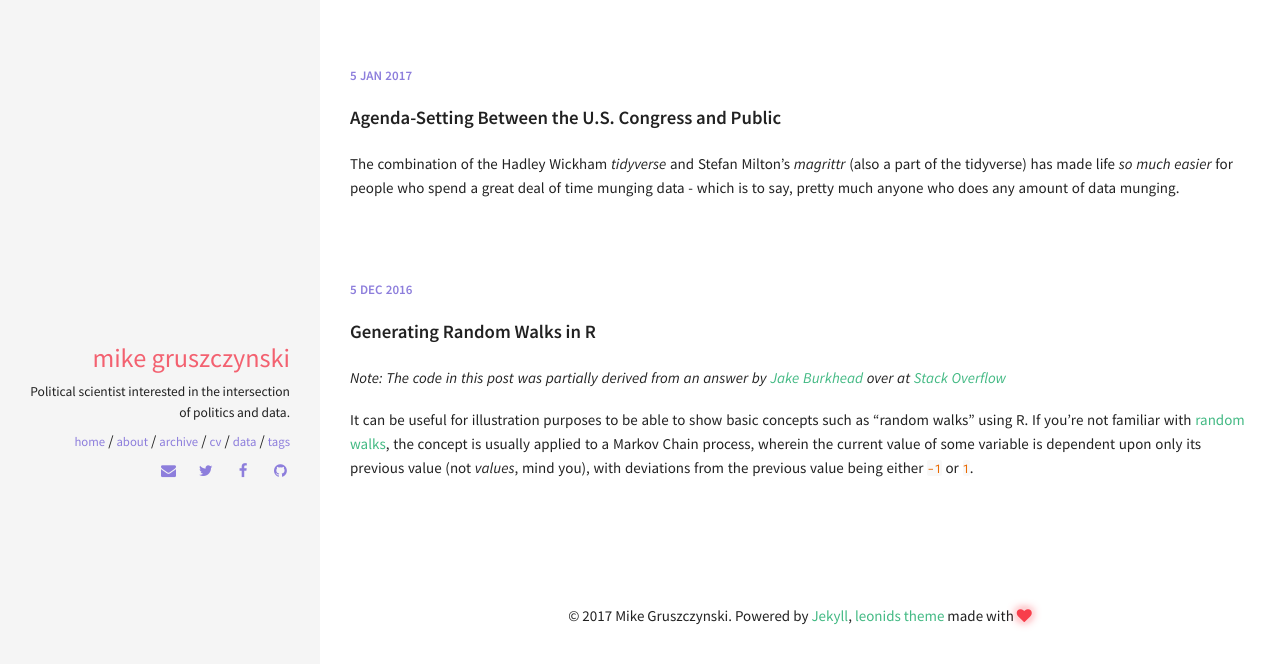
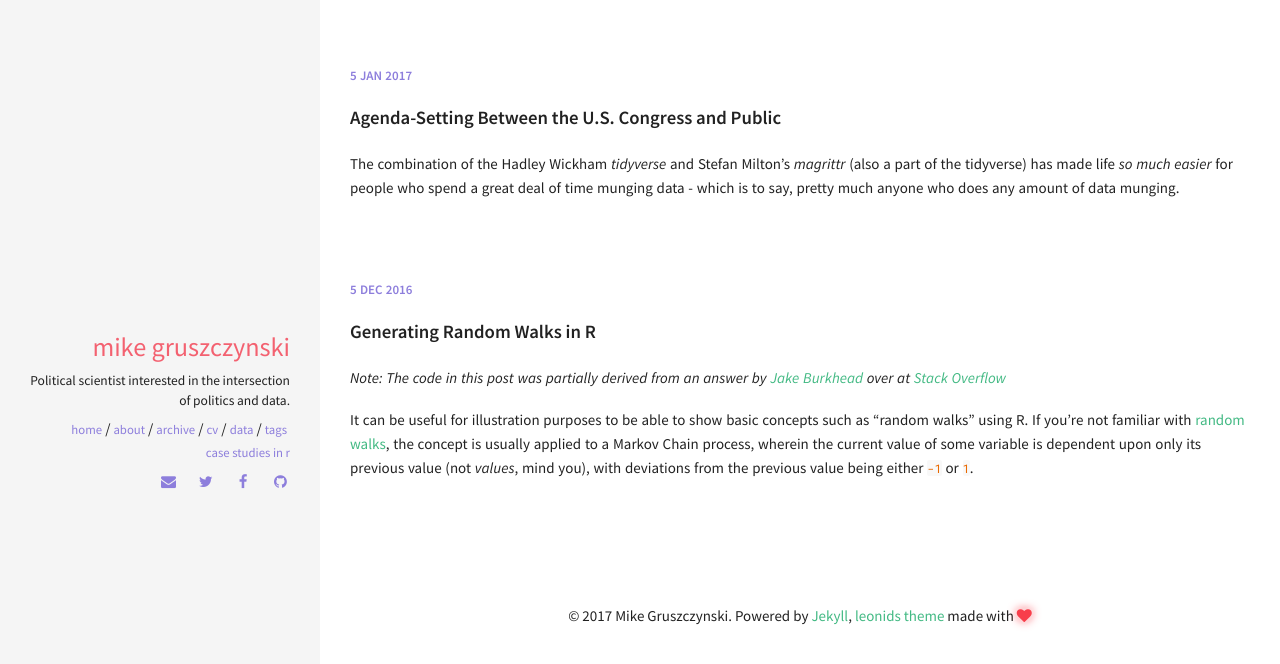
Before and after one commit to MikeGruz/mikegruz.github.io, a Jekyll site: the page built from index.html, in a window 1280 px wide. Shown: the top 664 px of the page. Built offline with Jekyll 4.4.1, drawn with Linux system fonts in a browser that asks for light colours.

Commit message:
modified:   _includes/sidebar.html

```diff
--- a/_includes/sidebar.html
+++ b/_includes/sidebar.html
@@ -21,7 +21,15 @@
         {% endunless %}
       </li>
       {% endif %} {% endfor %}
+      <li class="nav-item">
     </ul>
+
+    <ul class="nav-list">
+      <li class="nav-item">
+	      <a href="https://mikegruz.github.io/case-studies-r/intro.html">Case Studies in R</a>
+      </li>
+    </ul>
+
   </nav>
   {% include social-links.html %}
 </div>
```
Also changed, not shown: 2 other files.
